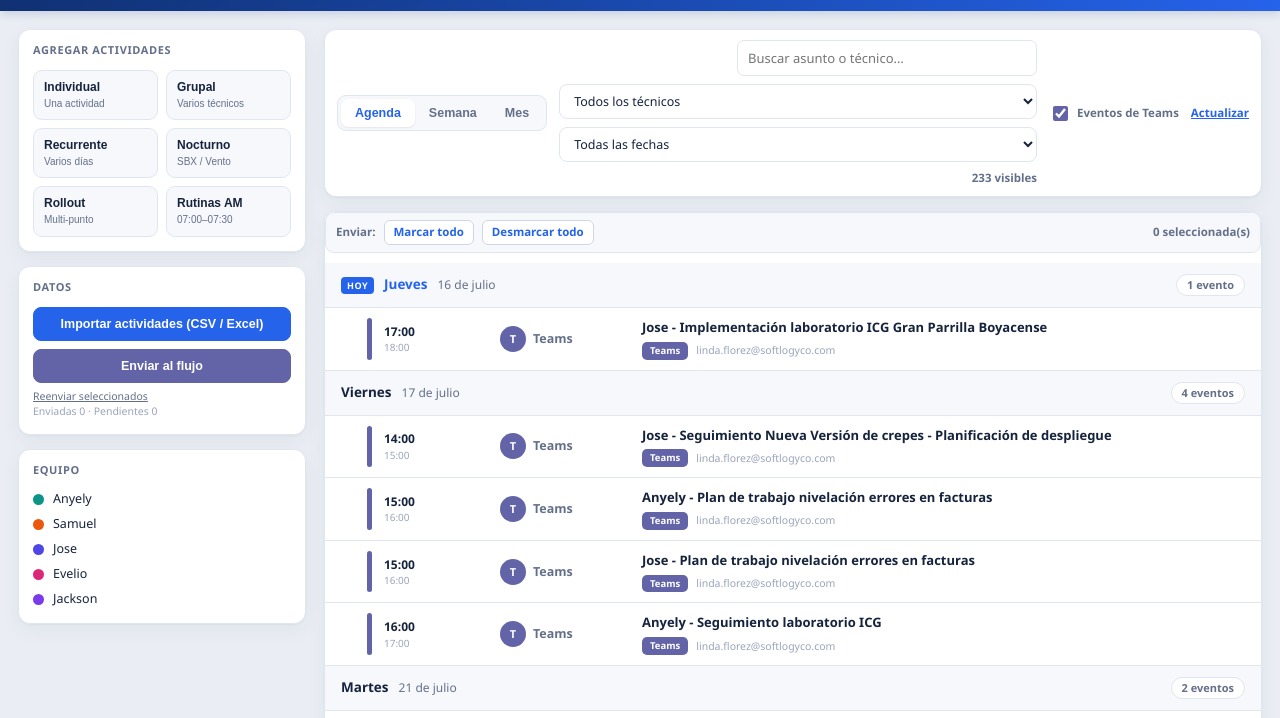
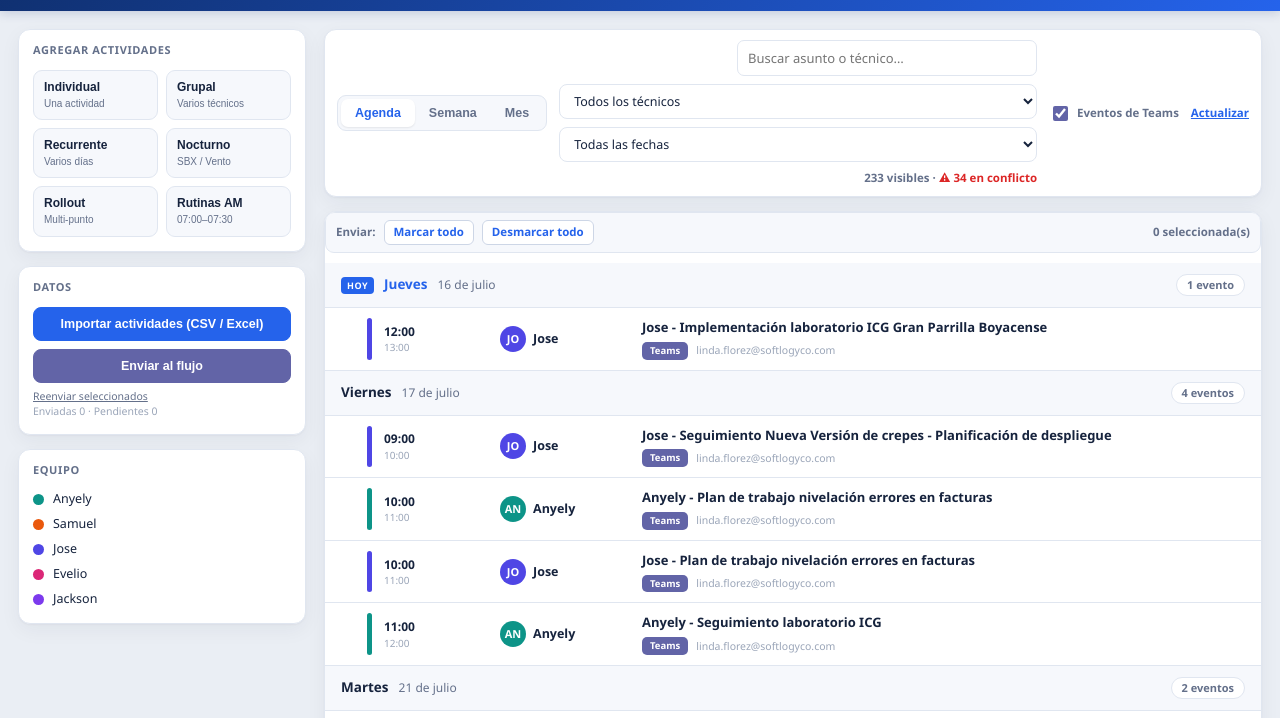
Before and after one commit to Juliansoftlogy/Cronograma-soporte, a plain HTML site: page index.html in a window 1280 px wide. Shown: the part 62-780 px from the top of the page. Drawn offline with Linux system fonts and the light colour scheme.

Commit message:
Add files via upload

```diff
--- a/index.html
+++ b/index.html
@@ -138,6 +138,9 @@
   .state-pill.st-pend{background:#fef3c7;color:#92400e;border-color:#fde68a}
   .state-pill.st-part{background:#ede9fe;color:#5b21b6;border-color:#ddd6fe}
   .state-pill:hover{filter:brightness(.96)}
+  .act.conflict{box-shadow:inset 4px 0 0 var(--err)}
+  .conflict-pill{display:inline-flex;align-items:center;gap:3px;padding:2px 8px;border-radius:5px;font-size:9.5px;font-weight:700;background:#fee2e2;color:#b91c1c;border:1px solid #fecaca}
+  .conf-count{color:var(--err);font-weight:700}
   .teams-toggle{display:inline-flex;align-items:center;gap:6px;font-size:11.5px;color:var(--muted);font-weight:600;cursor:pointer;white-space:nowrap}
   .teams-toggle input{width:15px;height:15px;accent-color:var(--teams);cursor:pointer}
   .teams-pill{display:inline-flex;align-items:center;gap:3px;padding:2px 8px;border-radius:5px;background:var(--teams);color:#fff;font-size:9.5px;font-weight:700}
@@ -472,11 +475,36 @@ function submitModal(){
   }
   if(created.length===0) return toast("No se generó ninguna fila","err");
   activities.push(...created); saveState(); refresh(); closeModal();
+  { const cf=computeConflicts(); if(created.some(c=>cf.has(c.id))) toast("⚠ Choque de horario: un técnico queda con dos eventos a la vez","err"); }
   toast(`${created.length} fila${created.length>1?"s":""} agregada${created.length>1?"s":""}`,"ok");
 }
 
 /* ---- Filtros + render ---- */
-function combined(){ const loc=activities.map(a=>({...a,source:"local"})); const tm=showTeams?teamsEvents.map(e=>({...e,source:"teams"})):[]; return [...loc,...tm]; }
+let conflictSet=new Set();
+function computeConflicts(){
+  const set=new Set();
+  const evs=combined().filter(a=>a.tecnico);
+  const byTF={};
+  evs.forEach(a=>{ const k=a.tecnico+"|"+a.fechaIni; (byTF[k]=byTF[k]||[]).push(a); });
+  Object.values(byTF).forEach(list=>{
+    for(let i=0;i<list.length;i++) for(let j=i+1;j<list.length;j++){
+      const A=list[i],B=list[j];
+      const twin=(A.source!==B.source)&&(A.ini===B.ini)&&(A.fin===B.fin)&&(String(A.asunto).includes(B.asunto)||String(B.asunto).includes(A.asunto));
+      if(twin) continue;
+      const aS=toMin(A.ini), aE=(A.fechaFin!==A.fechaIni?toMin(A.fin)+1440:toMin(A.fin));
+      const bS=toMin(B.ini), bE=(B.fechaFin!==B.fechaIni?toMin(B.fin)+1440:toMin(B.fin));
+      if(aS<bE && bS<aE){ set.add(A.id); set.add(B.id); }
+    }
+  });
+  return set;
+}
+function sameEvent(a,b){ return a.tecnico&&b.tecnico&&a.tecnico===b.tecnico&&a.fechaIni===b.fechaIni&&a.ini===b.ini&&a.fin===b.fin&&(String(a.asunto).includes(b.asunto)||String(b.asunto).includes(a.asunto)); }
+function combined(){
+  const tm=showTeams?teamsEvents.map(e=>({...e,source:"teams"})):[];
+  let loc=activities.map(a=>({...a,source:"local"}));
+  if(tm.length) loc=loc.filter(l=>!tm.some(t=>sameEvent(t,l)));
+  return [...loc,...tm];
+}
 function getFiltered(){
   const q=(document.getElementById("filterText").value||"").toLowerCase();
   const ft=document.getElementById("filterTech").value, fd=document.getElementById("filterDate").value;
@@ -490,7 +518,9 @@ function getFiltered(){
 function setView(v){ currentView=v; document.getElementById("viewAgenda").classList.toggle("active",v==="agenda"); document.getElementById("viewWeek").classList.toggle("active",v==="semana"); document.getElementById("viewMonth").classList.toggle("active",v==="mes"); renderSchedule(); }
 function renderSchedule(){
   const filtered=getFiltered();
-  document.getElementById("filterCount").textContent=`${filtered.length} visibles`;
+  conflictSet=computeConflicts();
+  const nConf=conflictSet.size;
+  document.getElementById("filterCount").innerHTML=`${filtered.length} visibles${nConf>0?` · <span class="conf-count">⚠ ${nConf} en conflicto</span>`:""}`;
   const board=document.getElementById("board");
   if(!filtered.length && currentView!=="mes"){ board.innerHTML=`<div class="empty"><div>Sin actividades que mostrar.</div><div class="hint">Agrega actividades con los botones de la izquierda.</div></div>`; return; }
   const bulk=currentView==="agenda"?`<div class="bulkbar"><span class="lbl">Enviar:</span><a onclick="pickAll(true)">Marcar todo</a><a onclick="pickAll(false)">Desmarcar todo</a><span class="count" id="pickInfo"></span></div>`:"";
@@ -513,7 +543,7 @@ function renderAgenda(list){
         const tc=`<div class="time">${rep.ini}<small>${cross?`<span class="nextday">${rep.fin} · ${fmtShort(rep.fechaFin)}</span>`:rep.fin}</small></div>`;
         const tcol=rep.tecnico?((TEAM[rep.tecnico]&&TEAM[rep.tecnico].color)||"var(--teams)"):"var(--teams)";
         const who=rep.tecnico?`<div class="avatar" style="background:${tcol}">${initials(rep.tecnico)}</div><span class="name">${rep.tecnico}</span>`:`<div class="avatar" style="background:var(--teams)">T</div><span class="name" style="color:var(--muted)">Teams</span>`;
-        return `<div class="act teams"><div class="pick"></div><div class="stripe" style="background:${tcol}"></div>${tc}<div class="who">${who}</div><div class="body"><div class="subj">${escapeHtml(rep.asunto)}</div><div class="meta"><span class="teams-pill">Teams</span>${rep.organizador?`<span class="cats">${escapeHtml(rep.organizador)}</span>`:""}${cross?`<span class="span-tag">termina ${fmtShort(rep.fechaFin)}</span>`:""}</div></div><div class="row-actions"></div></div>`;
+        const cf=conflictSet.has(rep.id); return `<div class="act teams ${cf?"conflict":""}"><div class="pick"></div><div class="stripe" style="background:${tcol}"></div>${tc}<div class="who">${who}</div><div class="body"><div class="subj">${escapeHtml(rep.asunto)}</div><div class="meta"><span class="teams-pill">Teams</span>${cf?`<span class="conflict-pill">⚠ Choque</span>`:""}${rep.organizador?`<span class="cats">${escapeHtml(rep.organizador)}</span>`:""}${cross?`<span class="span-tag">termina ${fmtShort(rep.fechaFin)}</span>`:""}</div></div><div class="row-actions"></div></div>`;
       }
       const timeCell=`<div class="time">${rep.ini}<small>${cross?`<span class="nextday">${rep.fin} · ${fmtShort(rep.fechaFin)}</span>`:rep.fin}</small></div>`;
       let whoCell;
@@ -527,7 +557,7 @@ function renderAgenda(list){
       const planPill=`<span class="plan-pill ${(rep.plannerV||"Si")==="Si"?"yes":"no"}" title="Clic para cambiar" onclick="togglePlannerGroup('${rep.id}')">${(rep.plannerV||"Si")==="Si"?"Planner":"sin Planner"}</span>`;
       const stripeColor=mem.length===1?((TEAM[rep.tecnico]&&TEAM[rep.tecnico].color)||"#888"):"var(--teams)";
       const actions=`<button class="icon-btn" onclick="${isGroup?`openEditGroup('${rep.id}')`:`openEdit('${rep.id}')`}" title="Editar">Editar</button><button class="icon-btn del" onclick="${isGroup?`delGroup('${rep.id}')`:`delRow('${rep.id}')`}" title="Eliminar">Eliminar</button>`;
-      return `<div class="act"><div class="pick">${pick}</div><div class="stripe" style="background:${stripeColor}"></div>${timeCell}<div class="who">${whoCell}</div><div class="body"><div class="subj">${escapeHtml(rep.asunto)}</div>${rep.descripcion&&rep.descripcion!==rep.asunto?`<div class="desc">${escapeHtml(rep.descripcion)}</div>`:""}${partsChips}<div class="meta">${planPill}${cross?`<span class="span-tag">termina ${fmtShort(rep.fechaFin)}</span>`:""}${statePill}</div></div><div class="row-actions">${actions}</div></div>`;
+      const cf=mem.some(x=>conflictSet.has(x.id)); return `<div class="act ${cf?"conflict":""}"><div class="pick">${pick}</div><div class="stripe" style="background:${stripeColor}"></div>${timeCell}<div class="who">${whoCell}</div><div class="body"><div class="subj">${escapeHtml(rep.asunto)}</div>${rep.descripcion&&rep.descripcion!==rep.asunto?`<div class="desc">${escapeHtml(rep.descripcion)}</div>`:""}${partsChips}<div class="meta">${cf?`<span class="conflict-pill">⚠ Choque</span>`:""}${planPill}${cross?`<span class="span-tag">termina ${fmtShort(rep.fechaFin)}</span>`:""}${statePill}</div></div><div class="row-actions">${actions}</div></div>`;
     }).join("");
     return `<div class="day"><div class="day-h ${fecha===today?'today':''}"><span class="dow">${dow}</span><span class="date">${date}</span><span class="badge">${order.length} evento${order.length>1?"s":""}</span></div>${rows}</div>`;
   }).join("");
@@ -561,7 +591,7 @@ function renderMonth(list){
   html+=`</div><div class="month-hint">Haz clic en cualquier día para ver todos sus eventos.</div>`; return html;
 }
 function openDay(ds){
-  const src=[...activities,...(showTeams?teamsEvents:[])]; const evs=src.filter(a=>a.fechaIni===ds).slice().sort((a,b)=>toMin(a.ini)-toMin(b.ini));
+  const src=combined(); const evs=src.filter(a=>a.fechaIni===ds).slice().sort((a,b)=>toMin(a.ini)-toMin(b.ini));
   const {dow,date}=fmtDayLong(ds);
   document.getElementById("dayTitle").textContent=`${dow} ${date} · ${evs.length} evento${evs.length!==1?"s":""}`;
   const body=document.getElementById("dayBody");
@@ -630,6 +660,7 @@ async function sendToFlow(resendAll, auto){
   const picked = activities.filter(a=>a.pick!==false);
   const pend = resendAll ? picked : picked.filter(a=>!a.sent);
   if(!pend.length){ if(!auto) toast("No hay actividades seleccionadas para enviar.","ok"); return; }
+  if(!auto){ const cf=computeConflicts(); if(pend.some(a=>cf.has(a.id))) toast("⚠ Ojo: hay choques de horario en lo que vas a enviar","err"); }
   const iso=(d,hm)=>`${d}T${hm}:00`;
   const payload={ actividades: pend.map(a=>{ const t=TEAM[a.tecnico]||{}; return {
     Asunto:`${a.tecnico} - ${a.asunto}`, CorreoAsignado:t.correo||"", Plan:t.plan||"", Deposito:t.deposito||"",
@@ -747,12 +778,23 @@ function verifyFlowData(){
 }
 function pad2(n){ return String(n).padStart(2,"0"); }
 function splitDT(v){ let str=(v&&typeof v==="object")?(v.dateTime||v.DateTime||""):(v||""); str=String(str).trim(); if(!str) return {date:"",hm:"00:00"}; str=str.replace(" ","T"); return {date:str.slice(0,10), hm:str.length>=16?str.slice(11,16):"00:00"}; }
+function splitDTco(v){
+  let str=(v&&typeof v==="object")?(v.dateTime||v.DateTime||""):(v||"");
+  str=String(str).trim(); if(!str) return {date:"",hm:"00:00"};
+  str=str.replace(" ","T");
+  let iso=str;
+  if(!/[Zz]$|[+\-]\d\d:?\d\d$/.test(iso)) iso=iso.replace(/\.\d+$/,"")+"Z";
+  const d=new Date(iso);
+  if(isNaN(d.getTime())) return {date:str.slice(0,10), hm:str.length>=16?str.slice(11,16):"00:00"};
+  d.setUTCHours(d.getUTCHours()-5);
+  return { date:`${d.getUTCFullYear()}-${pad2(d.getUTCMonth()+1)}-${pad2(d.getUTCDate())}`, hm:`${pad2(d.getUTCHours())}:${pad2(d.getUTCMinutes())}` };
+}
 function normalizeTeams(raw){
   return (Array.isArray(raw)?raw:[]).map((e,i)=>{
     const asunto=e.asunto||e.subject||e.Asunto||"(sin título)";
-    const ini=splitDT(e.inicio||e.start||e.Inicio); const fin=splitDT(e.fin||e.end||e.Fin);
+    const ini=splitDTco(e.inicio||e.start||e.Inicio); const fin=splitDTco(e.fin||e.end||e.Fin);
     let org=e.organizador||e.organizer||""; if(org&&typeof org==="object") org=(org.emailAddress&&(org.emailAddress.name||org.emailAddress.address))||org.name||org.address||"";
-    let tecnico=null; const mt=String(asunto).match(/-\s*([A-Za-zÁÉÍÓÚáéíóúÑñ]+)\s*$/); if(mt){ const cand=mt[1]; const hit=TECHS.find(t=>t.toLowerCase()===cand.toLowerCase()); if(hit) tecnico=hit; }
+    let tecnico=null; let mt=String(asunto).match(/^([A-Za-zÁÉÍÓÚáéíóúÑñ]+)\s*-/); if(mt){ const hit=TECHS.find(t=>t.toLowerCase()===mt[1].toLowerCase()); if(hit) tecnico=hit; } if(!tecnico){ mt=String(asunto).match(/-\s*([A-Za-zÁÉÍÓÚáéíóúÑñ]+)\s*$/); if(mt){ const hit=TECHS.find(t=>t.toLowerCase()===mt[1].toLowerCase()); if(hit) tecnico=hit; } }
     return { id:"tm-"+i, source:"teams", tecnico, asunto, descripcion:"", organizador:String(org||""), fechaIni:ini.date, ini:ini.hm, fechaFin:(fin.date||ini.date), fin:fin.hm };
   }).filter(x=>x.fechaIni);
 }
```
